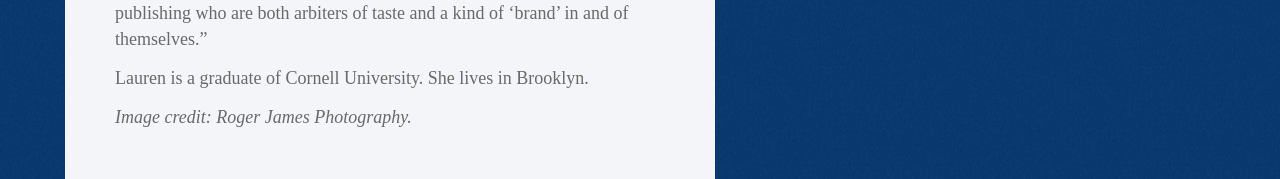
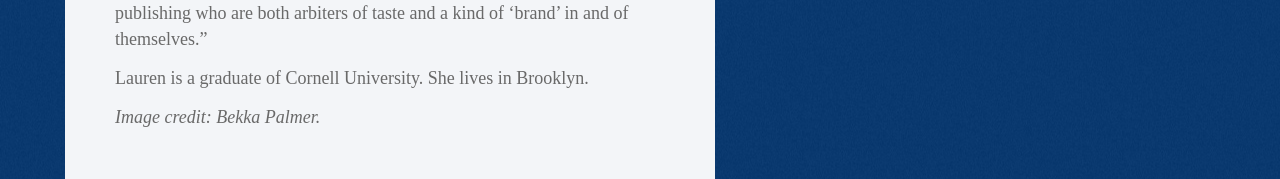
Before and after one commit to sonnetmedia/laurencerand.com, a Jekyll site: the page built from _pages/home.md, in a window 1280 px wide. Shown: the part 1215-1394 px from the top of the page. Built offline with Jekyll 4.4.1, drawn with Linux system fonts in a browser that asks for light colours.

Commit message:
update photo credit

```diff
--- a/_pages/home.md
+++ b/_pages/home.md
@@ -11,4 +11,4 @@ Lauren has been called one of the “cultural gatekeepers in the literary world
 
 Lauren is a graduate of Cornell University. She lives in Brooklyn.
 
-*Image credit: Roger James Photography.*
+*Image credit: Bekka Palmer.*
```
